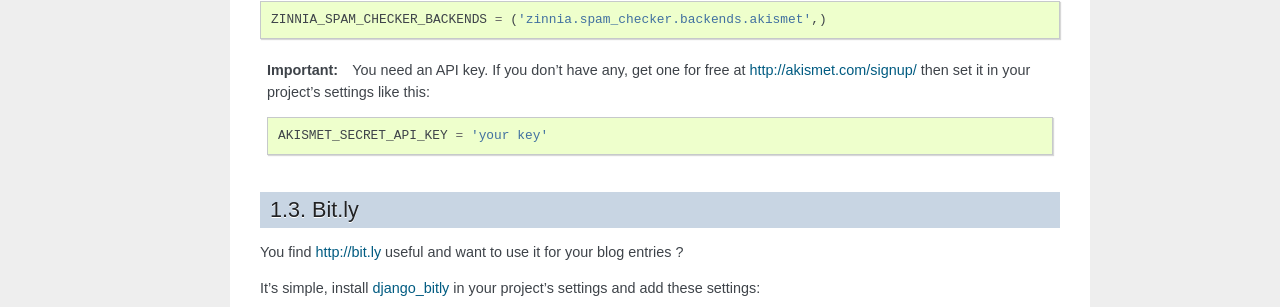
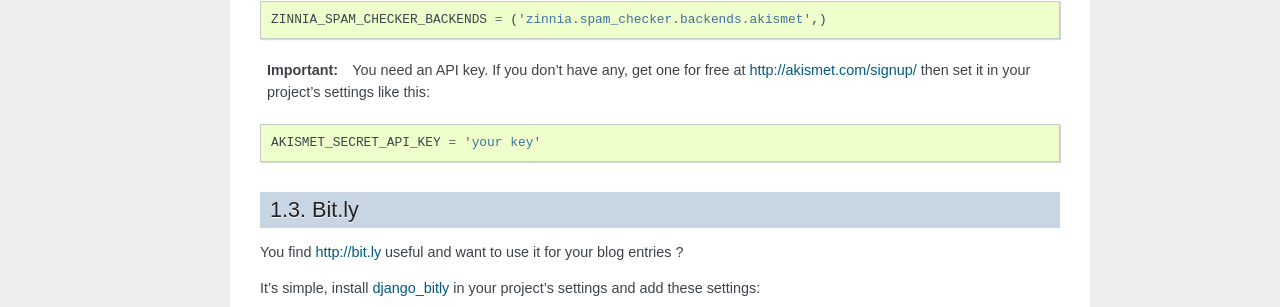
Before and after one commit to Fantomas42/django-blog-zinnia, a Sphinx documentation site: the page built from docs/configuration.rst, in a window 1280 px wide. Shown: the part 681-988 px from the top of the page. Built offline with Sphinx 7.4.7, drawn with Linux system fonts in a browser that asks for light colours.

Commit message:
fixing doc

```diff
--- a/docs/configuration.rst
+++ b/docs/configuration.rst
@@ -41,9 +41,11 @@ and add this setting: ::
 
 .. important:: You need an API key. If you don't have any, get one for free at
    	       http://akismet.com/signup/ then set it in your project's
-   	       settings like this: ::
+   	       settings like this:
 
-  	         AKISMET_SECRET_API_KEY = 'your key'
+::
+
+  AKISMET_SECRET_API_KEY = 'your key'
 
 Bit.ly
 ------
```
